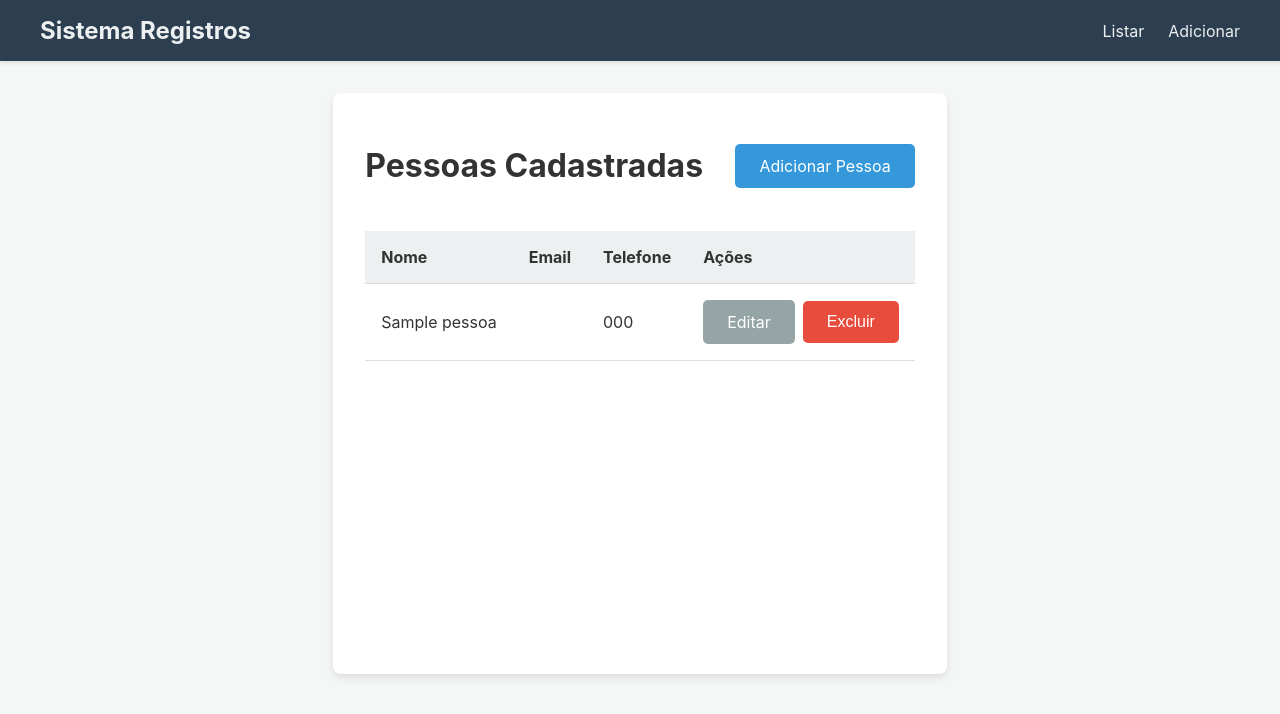
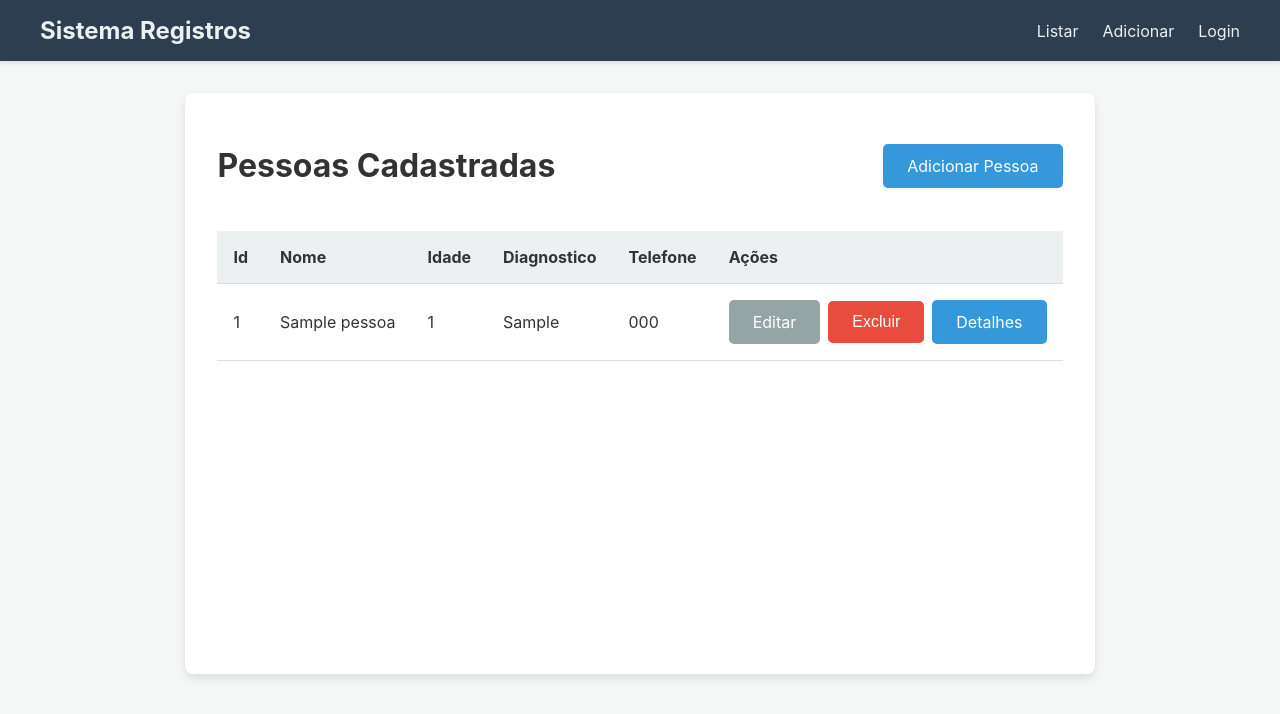
Before and after one commit to caiobraz-cmd/gestao-rcc, a Flask app: page /pessoas/ in a window 1280 px wide. Shown: the top 714 px of the page. Run offline with Flask 3, Linux system fonts and the light colour scheme; tables that the repository leaves empty hold one stand-in row (Sample ...).

Commit message:
Update Itens
Vai ser adicionado mais coisas... to vendo

```diff
--- a/instance/templates/base.html
+++ b/instance/templates/base.html
@@ -13,6 +13,7 @@
             <ul>
                 <li><a href="{{ url_for('pessoa_bp.listar') }}">Listar</a></li>
                 <li><a href="{{ url_for('pessoa_bp.novo') }}">Adicionar</a></li>
+                <li><a href="Criar um novo cadastro_bp.login (mais para frente) do login" > Login</a></li>
             </ul>
         </nav>
     </header>
--- a/instance/templates/listar.html
+++ b/instance/templates/listar.html
@@ -7,8 +7,10 @@
     <table>
         <thead>
             <tr>
+                <th>Id</th>
                 <th>Nome</th>
-                <th>Email</th>
+                <th>Idade</th>
+                <th>Diagnostico</th>
                 <th>Telefone</th>
                 <th>Ações</th>
             </tr>
@@ -16,14 +18,18 @@
         <tbody>
             {% for pessoa in pessoas %}
             <tr>
+                <td>{{ pessoa.id }}</td>
                 <td>{{ pessoa.nome }}</td>
-                <td>{{ pessoa.email }}</td>
+                <td>{{ pessoa.idade }}</td>
+                <td>{{ pessoa.diagnostico }}</td>
                 <td>{{ pessoa.telefone }}</td>
                 <td class="acoes">
                     <a href="{{ url_for('pessoa_bp.editar', id=pessoa.id) }}" class="btn btn-secondary">Editar</a>
                     <form action="{{ url_for('pessoa_bp.deletar', id=pessoa.id) }}" method="post" style="display: inline;">
                         <button type="submit" class="btn btn-danger">Excluir</button>
                     </form>
+                    <!--Criar outro pessoa_bp.detalhes para criar uma nova aba só para mostrar os itens cadastrados da pessoa (talvez nao precisa, mas to pensando ainda...)-->
+                    <a href="{{ url_for('pessoa_bp.listar', id=pessoa.id) }}" class="btn btn-primary">Detalhes</a>
                 </td>
             </tr>
             {% endfor %}
--- a/instance/templates/novo.html
+++ b/instance/templates/novo.html
@@ -18,6 +18,10 @@
             <label for="telefone">Telefone</label>
             <input type="tel" id="telefone" name="telefone">
         </div>
+        <div class="form-group">
+            <label for="endereco">Endereço</label>
+            <input type="text" id="endereco" name="endereco">
+        </div>
         <div class="form-actions">
             <a href="{{ url_for('pessoa_bp.listar') }}" class="btn btn-secondary">Cancelar</a>
             <button type="submit" class="btn btn-primary">Salvar</button>
```
